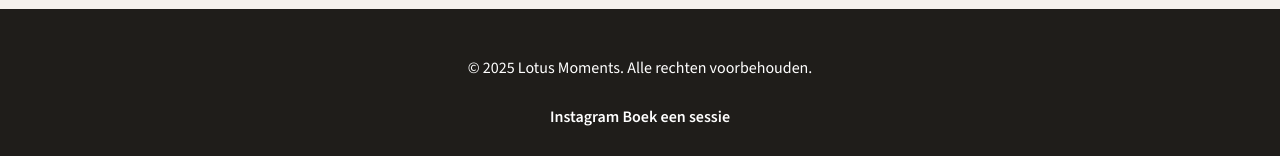
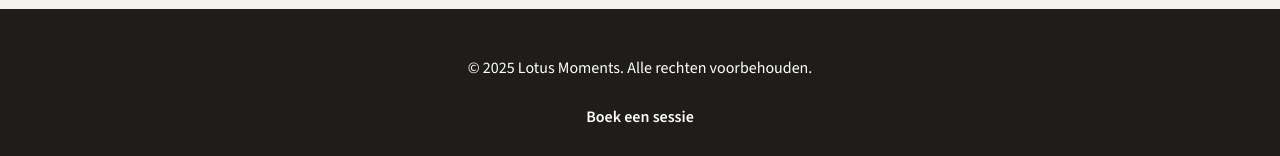
Before and after one commit to LotusMoments/website, a Jekyll site: the page built from index.md, in a window 1280 px wide and 900 px high, scrolled down 1663 px. Shown: the part 741-897 px from the top of the window. Built offline with Jekyll 4.4.1, drawn with Linux system fonts in a browser that asks for light colours.

Commit message:
Remove instagram link

```diff
--- a/_config.yml
+++ b/_config.yml
@@ -15,7 +15,6 @@ permalink: pretty
 
 social_links:
   calendly: https://calendly.com/emine314/30min
-  instagram: https://www.instagram.com/lotus.moments
 
 nav_links:
   - title: Home
--- a/_includes/footer.html
+++ b/_includes/footer.html
@@ -2,11 +2,6 @@
   <div class="container footer-content">
     <p>&copy; {{ site.time | date: '%Y' }} {{ site.title }}. Alle rechten voorbehouden.</p>
     <div class="footer-links">
-      {% if site.social_links.instagram %}
-      <a href="{{ site.social_links.instagram }}" target="_blank" rel="noopener"
-        >Instagram</a
-      >
-      {% endif %}
       {% if site.social_links.calendly %}
       <a href="{{ site.social_links.calendly }}" target="_blank" rel="noopener"
         >Boek een sessie</a
```
